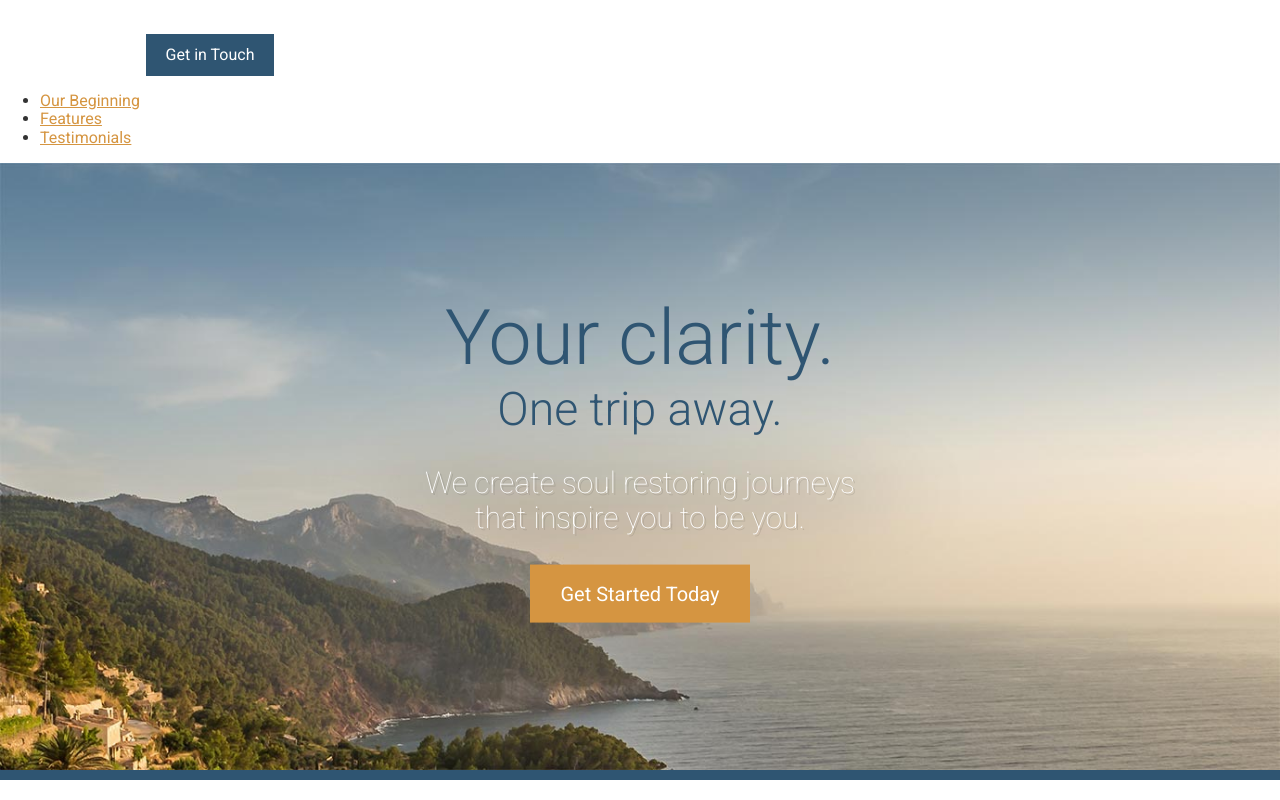
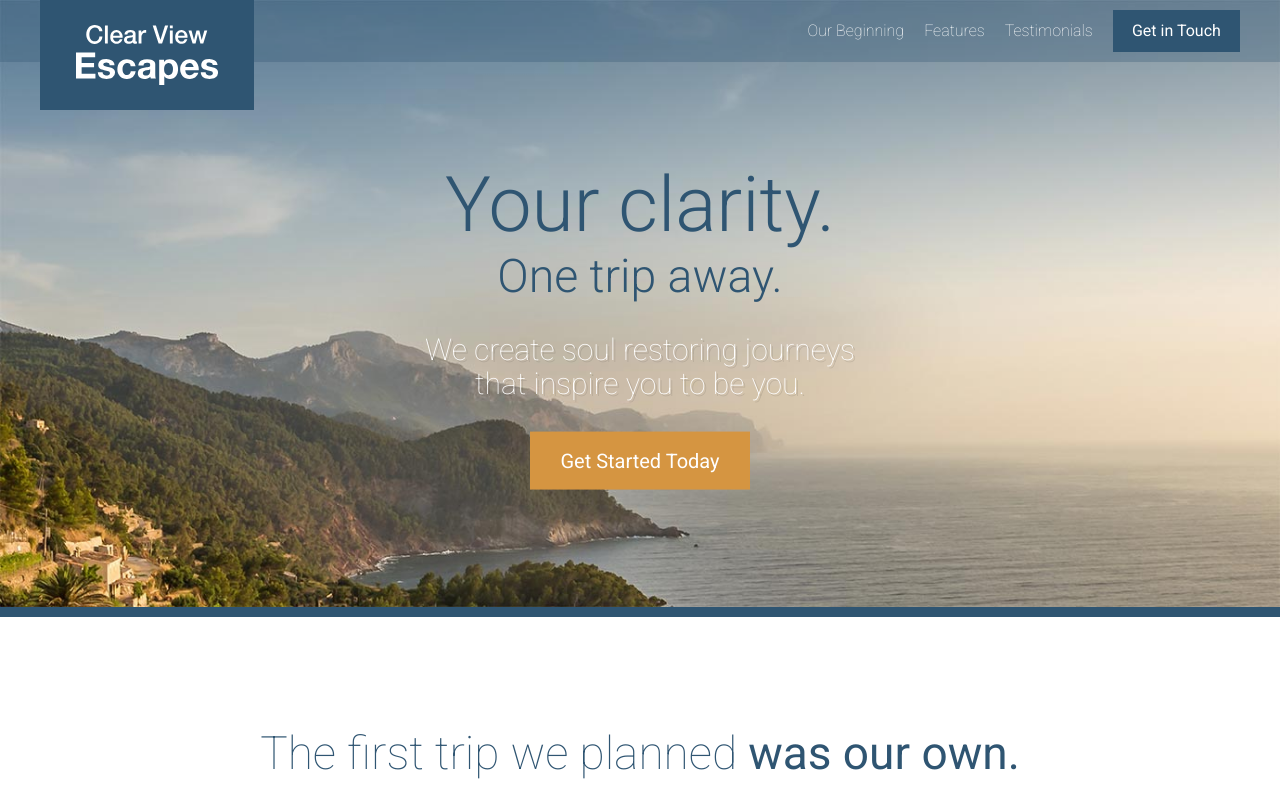
Before and after one commit to rasamsh/rwd-site, a website: page app/index.html in a window 1280 px wide. Shown: the top 800 px of the page. Drawn offline with Linux system fonts and the light colour scheme.

Commit message:
header changes

```diff
--- a/app/assets/styles/modules/_large-hero.css
+++ b/app/assets/styles/modules/_large-hero.css
@@ -7,12 +7,16 @@
   }
 
   &__text-content {
+    padding-top: 88px;
     position: absolute;
     top: 50%;
     transform: translateY(-50%);
     left: 0;
     width: 100%;
     text-align: center;
+    @mixin atMedium{
+      padding-top: 60px;
+    }
   }
 
   &__title {
--- /dev/null
+++ b/app/assets/styles/modules/_primary-nav.css
@@ -0,0 +1,22 @@
+.primary-nav {
+    &--pull-right {
+        float: right;
+    }
+    ul {
+        margin: 0;
+        padding: 0;
+        @mixin clearfix;
+    }
+    li {
+        list-style: none;
+        float: left;
+        padding-right: 20px;
+    }
+    a {
+        display: block;
+        color: #fff;
+        text-decoration: none;
+        font-weight: 200;
+        padding: 12px 0;
+    }
+}
--- /dev/null
+++ b/app/assets/styles/modules/_site-header.css
@@ -0,0 +1,47 @@
+.site-header {
+    padding: 10px 0;
+    position: absolute;
+    width: 100%;
+    z-index: 2;
+    @mixin atMedium {
+        background-color: rgba($mainBlue, .3);
+    }
+    &__btn-container {
+        float: right;
+    }
+    &__logo {
+        position: absolute;
+        top: 0;
+        left: 50%;
+        transform: translateX(-50%) scale(.8);
+        transform-origin: 50% 0;
+        background-color: $mainBlue;
+        padding: 25px 36px;
+
+        @mixin atMedium{
+          left: auto;
+          transform: translateX(0);
+        }
+    }
+    &__logo__graphic {
+        text-indent: -9999px
+    }
+    &__menu-icon{
+      width: 20px;
+      height: 20px;
+      position: absolute;
+      background-color: #fff;
+      top: 10px;
+      right: 10px;
+
+      @mixin atMedium{
+        display: none;
+      }
+    }
+    &__menu-content {
+        display: none;
+        @mixin atMedium {
+        display: block;
+        }
+    }
+}
--- a/app/assets/styles/styles.css
+++ b/app/assets/styles/styles.css
@@ -14,3 +14,5 @@
 @import "modules/_feature-item";
 @import "modules/_testimonial";
 @import "modules/_site-footer";
+@import "modules/_site-header";
+@import "modules/_primary-nav"
--- a/app/index.html
+++ b/app/index.html
@@ -12,16 +12,26 @@
 
 </head>
 <body>
-  <header>
-    <img src="assets/images/icons/clear-view-escapes.svg">
+  <header class="site-header">
+    <div class="wrapper">
+      <div class="site-header__logo">
+    <div class="site-header__logo__graphic icon icon--clear-view-escapes">Clear View Escape</div>
+  </div>
+  <div class="site-header__menu-icon"></div>
+
+  <div class="site-header__menu-content">
+    <div class="site-header__btn-container">
     <a href="#" class="btn">Get in Touch</a>
-    <nav>
+  </div>
+    <nav class="primary-nav primary-nav--pull-right">
       <ul>
         <li><a href="#our-beginning">Our Beginning</a></li>
         <li><a href="#features">Features</a></li>
         <li><a href="#testimonials">Testimonials</a></li>
       </ul>
     </nav>
+  </div>
+</div>
   </header>
 
   <div class="large-hero">
--- a/app/temp/styles/styles.css
+++ b/app/temp/styles/styles.css
@@ -450,6 +450,7 @@ a {
 }
 
 .large-hero__text-content {
+  padding-top: 88px;
   position: absolute;
   top: 50%;
   -webkit-transform: translateY(-50%);
@@ -457,6 +458,13 @@ a {
   left: 0;
   width: 100%;
   text-align: center;
+}
+
+@media (min-width: 800px) {
+
+  .large-hero__text-content {
+    padding-top: 60px;
+  }
 }
 
 .large-hero__title {
@@ -1070,3 +1078,102 @@ Instead edit gulp/templates/sprite */
     margin-right: 1.4rem;
   }
 }
+
+.site-header {
+    padding: 10px 0;
+    position: absolute;
+    width: 100%;
+    z-index: 2;
+}
+
+@media (min-width: 800px) {
+
+  .site-header {
+    background-color: rgba(47,85,114, .3);
+  }
+}
+
+.site-header__btn-container {
+  float: right;
+}
+
+.site-header__logo {
+  position: absolute;
+  top: 0;
+  left: 50%;
+  -webkit-transform: translateX(-50%) scale(.8);
+          transform: translateX(-50%) scale(.8);
+  -webkit-transform-origin: 50% 0;
+          transform-origin: 50% 0;
+  background-color: #2f5572;
+  padding: 25px 36px;
+}
+
+@media (min-width: 800px) {
+
+  .site-header__logo {
+    left: auto;
+    -webkit-transform: translateX(0);
+            transform: translateX(0);
+  }
+}
+
+.site-header__logo__graphic {
+  text-indent: -9999px
+}
+
+.site-header__menu-icon{
+  width: 20px;
+  height: 20px;
+  position: absolute;
+  background-color: #fff;
+  top: 10px;
+  right: 10px;
+}
+
+@media (min-width: 800px) {
+
+  .site-header__menu-icon {
+    display: none;
+  }
+}
+
+.site-header__menu-content {
+  display: none;
+}
+
+@media (min-width: 800px) {
+
+  .site-header__menu-content {
+    display: block;
+  }
+}
+
+.primary-nav--pull-right {
+  float: right;
+}
+
+.primary-nav ul {
+  margin: 0;
+  padding: 0;
+}
+
+.primary-nav ul::after {
+  content: "";
+  clear: both;
+  display: table;
+}
+
+.primary-nav li {
+  list-style: none;
+  float: left;
+  padding-right: 20px;
+}
+
+.primary-nav a {
+  display: block;
+  color: #fff;
+  text-decoration: none;
+  font-weight: 200;
+  padding: 12px 0;
+}
--- a/gulp/tasks/styles.js
+++ b/gulp/tasks/styles.js
@@ -4,11 +4,12 @@ autoprefixer = require('autoprefixer'),
     cssvars = require('postcss-simple-vars'),
     nested = require('postcss-nested'),
     cssImport = require('postcss-import'),
-mixins = require('postcss-mixins');
+    mixins = require('postcss-mixins'),
+    hexrgba = require('postcss-hexrgba');
 
 gulp.task('styles', function() {
     return gulp.src('./app/assets/styles/styles.css')
-    .pipe(postcss([cssImport, mixins, cssvars, nested, autoprefixer]))
+        .pipe(postcss([cssImport, mixins, cssvars, nested, hexrgba, autoprefixer]))
         .on('error', function(errorInfo) {
             console.log(errorInfo.toString());
             this.emit('end');
--- a/package.json
+++ b/package.json
@@ -3,7 +3,8 @@
   "version": "1.0.0",
   "dependencies": {
     "jquery": "^2.2.3",
-    "normalize.css": "^4.1.1"
+    "normalize.css": "^4.1.1",
+    "postcss-hexrgba": "^0.2.1"
   },
   "devDependencies": {
     "autoprefixer": "^6.7.2",
```
Lines whose indentation alone changed are shown as unchanged.
